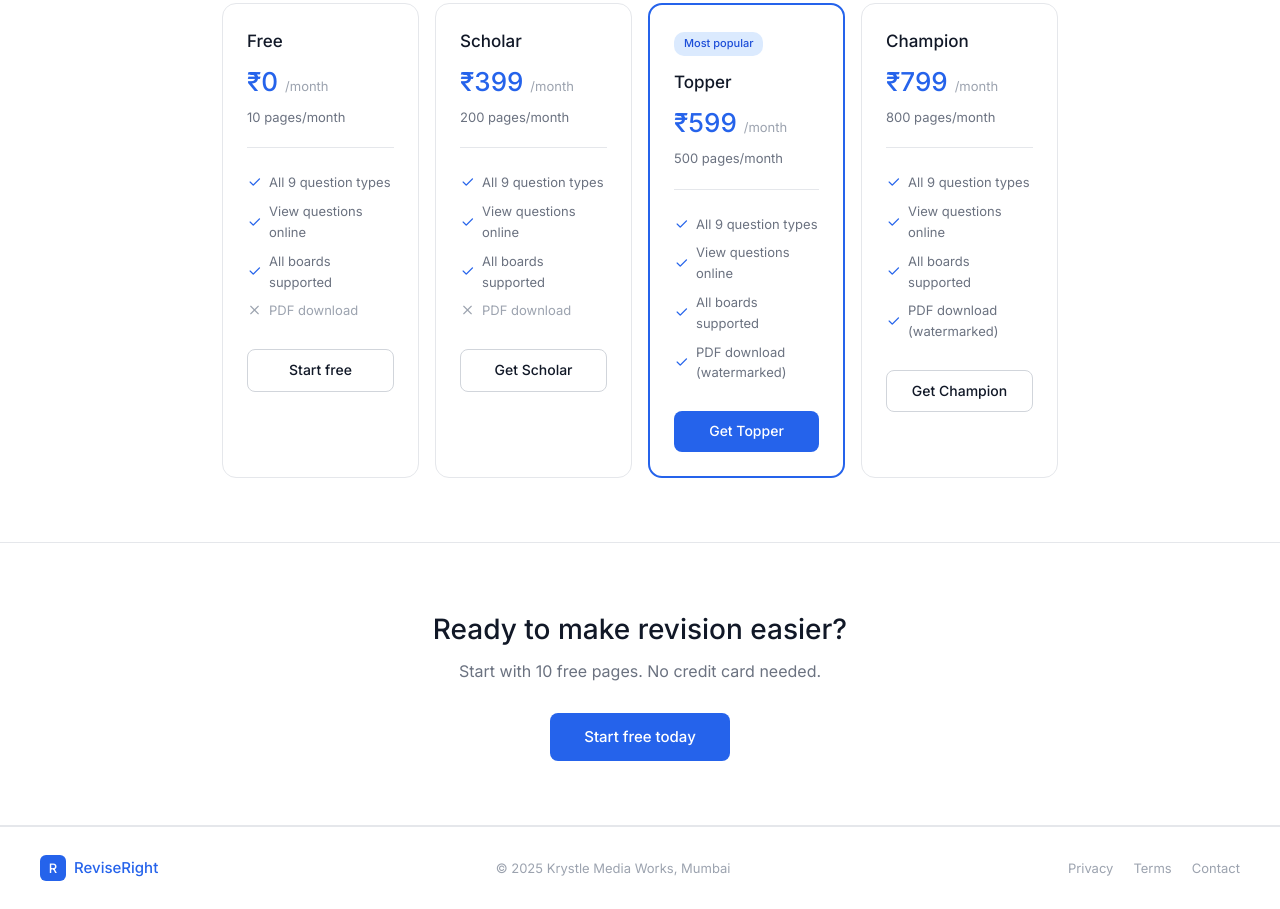
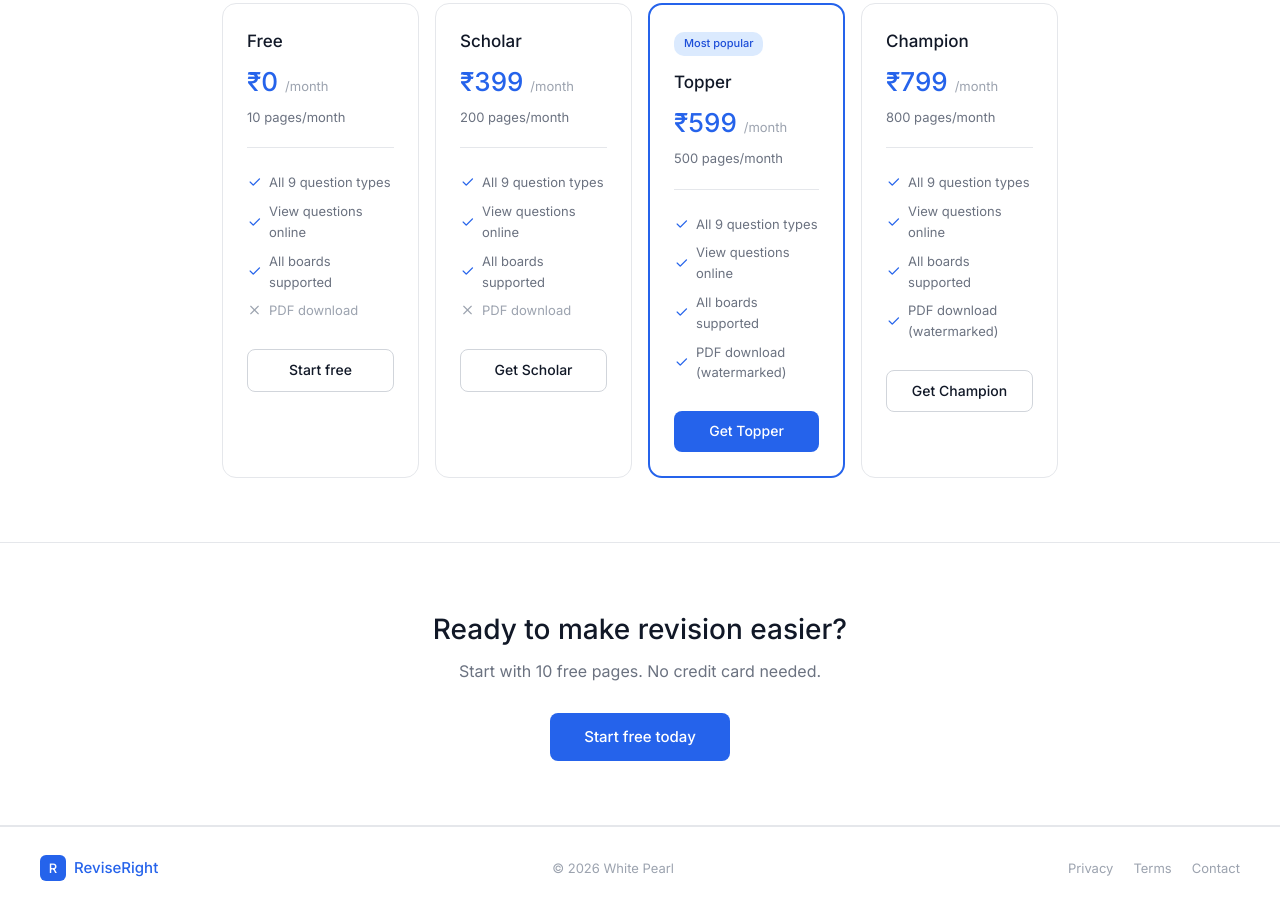
Before and after one commit to richardukkan/reviseright-homepage, a plain HTML site: page index.html in a window 1280 px wide. Shown: the part 2639-3548 px from the top of the page. Drawn offline with Linux system fonts and the light colour scheme.

Commit message:
Update index.html

```diff
--- a/index.html
+++ b/index.html
@@ -624,7 +624,7 @@
     <div class="rr-footer-logo-icon">R</div>
     <div class="rr-footer-logo-text">ReviseRight</div>
   </div>
-  <p>© 2025 Krystle Media Works, Mumbai</p>
+  <p>© 2026 White Pearl</p>
   <div class="rr-footer-links">
     <a href="/privacy">Privacy</a>
     <a href="/terms">Terms</a>
```
